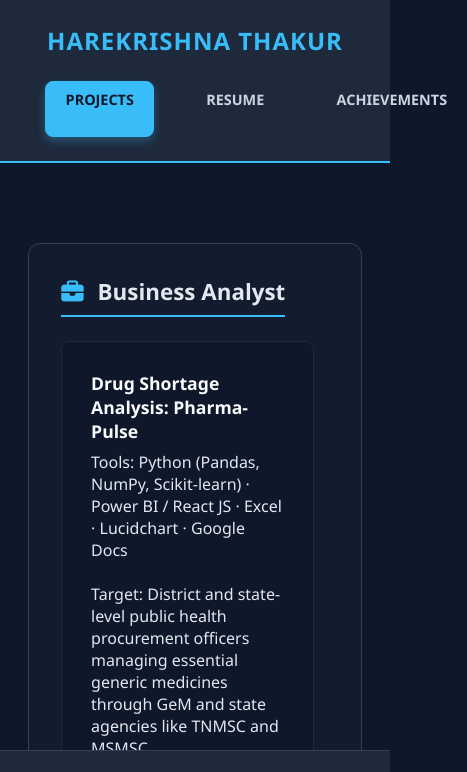
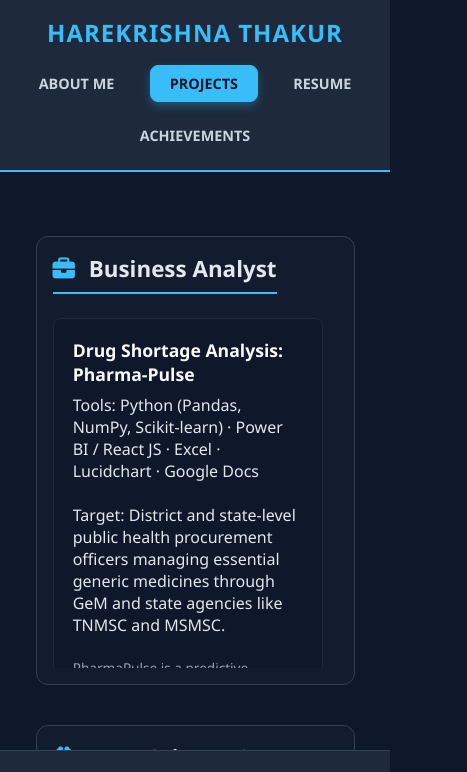
Before and after one commit to purplesunflower0/portfolio, a plain HTML site: page projects.html in a window 390 px wide. Shown: the top 772 px of the page, 467 px wide, since content can reach past the window. Drawn offline with Linux system fonts and the light colour scheme.

Commit message:
responsive

```diff
--- a/style.css
+++ b/style.css
@@ -505,3 +505,41 @@ footer {
         grid-template-columns: 1fr;
     }
 }
+/* --- MOBILE RESPONSIVENESS (PHONES & TABLETS) --- */
+@media (max-width: 768px) {
+    /* 1. Stack the main category grid into a single column */
+    .projects-grid-layout {
+        grid-template-columns: 1fr; /* Changes from 2 columns to 1 column */
+        width: 100%;
+        padding: 1rem; /* Reduces outer padding for small screens */
+    }
+
+    /* 2. Stack the header navigation nicely */
+    header {
+        flex-direction: column;
+        text-align: center;
+        padding: 1rem;
+        gap: 1rem;
+    }
+
+    nav {
+        display: flex;
+        flex-wrap: wrap;
+        justify-content: center;
+        gap: 15px;
+    }
+
+    /* 3. Reduce padding inside the blocks so text isn't squeezed */
+    .category-block {
+        padding: 1rem;
+    }
+
+    .mini-project-card {
+        padding: 1.2rem;
+    }
+
+    /* 4. Adjust the scrollable container height for phones */
+    .category-projects {
+        max-height: 350px; /* Slightly shorter scroll box for mobile */
+    }
+}
```
